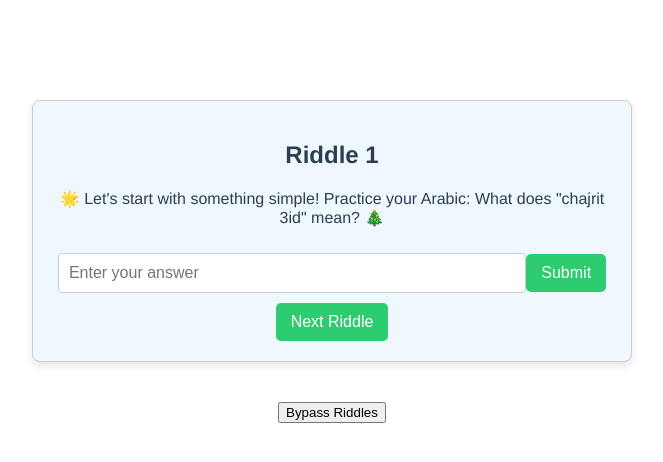
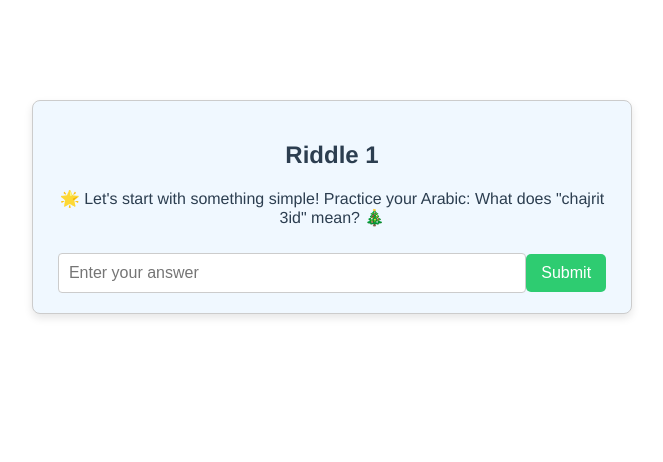
Before and after one commit to SergeNasr/touti-bday, a Vue app: page / in a window 1280 px wide. Both pictures are taken after a click on the button "Let the games begin". Shown: the top 462 px of the page, without its empty margins (308-971 px from the left). Built offline with nearby package versions, Linux system fonts and the light colour scheme.

Commit message:
better state management

```diff
--- /dev/null
+++ b/src/components/Riddle.vue
@@ -0,0 +1,39 @@
+<template>
+    <div class="riddle-section" :class="{ 'solved-riddle': isSolved }" >
+        <h2>Riddle {{ riddle.index }}</h2>
+        <p>{{ riddle.question }}</p>
+        <input type="text" v-model="userAnswer" placeholder="Enter your answer" @keyup.enter="checkAnswer" />
+        <button v-if="!isSolved" @click="checkAnswer" class="submit-button">Submit</button>
+        <p v-if="isSolved" class="location-message">{{ riddle.locationMessage }}</p>
+        <p v-else-if="hasAttempted && !isSolved" class="error-message">Incorrect! Try again.</p>
+        <button v-if="isSolved && currentStep == riddle.index" @click="$emit('next-riddle')" class="next-button">Next Riddle</button>
+    </div>
+</template>
+
+<script>
+export default {
+    name: 'RiddleComponent',
+    props: {
+        riddle: Object,
+        currentStep: Number
+    },
+    data() {
+        return {
+            isSolved: false,
+            hasAttempted: false,
+            userAnswer: ''
+        };
+    },
+    methods: {
+        checkAnswer() {
+            this.hasAttempted = true;
+            if (this.userAnswer.trim().toLowerCase() === this.riddle.answer.toLowerCase()) {
+                this.isSolved = true;
+            } else {
+                this.isSolved = false;
+            }
+            this.$emit('solved', this.isSolved);
+        }
+    }
+};
+</script>
--- a/src/components/ScavengerHunt.vue
+++ b/src/components/ScavengerHunt.vue
@@ -35,33 +35,25 @@
 
         <!-- Congratulatory Message -->
         <div v-else-if="huntCompleted" class="congrats-container">
-            <h1>Congrats Touti! Enjoy your tea!</h1>
+            <h1>Congrats Touti, you solved all the riddles!</h1>
             <canvas id="confetti-canvas"></canvas>
             <div v-if="showMessage" class="message-container">
-                <h2>Oh and one more thing - here's something I wrote for you:</h2>
-                <p>{{ personalMessage }}</p>
+                <h2>Oh and one more thing - here's something I wrote for you...</h2>
             </div>
         </div>
 
         <!-- Riddle Steps -->
         <div v-else class="riddles-container">
             <transition-group name="fade" tag="div">
-                <div v-for="(riddle, index) in riddles" :key="index" class="riddle-section"
-                    :class="{ 'solved-riddle': riddle.isSolved }" v-show="currentStep > index">
-                    <h2 v-if="index < riddles.length">Riddle {{ index + 1 }}</h2>
-                    <p v-if="index < riddles.length">{{ riddle.question }}</p>
-                    <input v-if="index < riddles.length" type="text" v-model="riddle.userAnswer"
-                        placeholder="Enter your answer" @keyup.enter="checkAnswer(index)" />
-                    <button v-if="!riddle.isSolved && index < riddles.length" @click="checkAnswer(index)"
-                        class="submit-button">Submit</button>
-                    <p v-if="riddle.isSolved && index < riddles.length" class="location-message">{{
-                        riddle.locationMessage }}</p>
-                    <p v-else-if="riddle.hasAttempted && !riddle.isSolved && index < riddles.length"
-                        class="error-message">Incorrect! Try again.</p>
-                    <button v-if="!riddle.isSolved && index < riddles.length" @click="nextRiddle"
-                        class="next-button">Next Riddle</button>
-                </div>
-                <div v-if="currentStep === riddles.length" class="riddle-section"
+                <RiddleComponent
+                    v-for="(riddle, index) in renderedRidles()"
+                    :key="index"
+                    :riddle="riddle"
+                    :currentStep="currentStep"
+                    @solved="updateSolvedState(index, $event)"
+                    @next-riddle="nextRiddle"
+                />
+                <div v-if="currentStep === riddles.length + 1" class="riddle-section"
                     :class="{ 'solved-riddle': finalRiddleSolved }">
                     <h2>Riddle 5</h2>
                     <SudokuGrid @solved="handleSudokuSolved" />
@@ -91,11 +83,12 @@
         </div>
 
         <!-- Add this button for testing purposes -->
-        <button @click="bypassRiddles" class="bypass-button">Bypass Riddles</button>
+        <!-- <button @click="bypassRiddles" class="bypass-button">Bypass Riddles</button> -->
     </div>
 </template>
 
 <script>
+import RiddleComponent from './Riddle.vue';
 import confetti from 'canvas-confetti';
 import SudokuGrid from './Sudoku.vue';
 
@@ -103,47 +96,41 @@ export default {
     name: "ScavengerHunt",
     components: {
         SudokuGrid,
+        RiddleComponent
     },
     data() {
         return {
             currentStep: 0,
             huntCompleted: false,
             showMessage: false,
-            personalMessage: "This is a placeholder for a cute message you want to write.",
             riddles: [
                 {
+                    index: 1,
                     question: "🌟 Let's start with something simple! Practice your Arabic: What does \"chajrit 3id\" mean? 🎄",
                     answer: "christmas tree",
-                    userAnswer: "",
-                    isSolved: false,
-                    hasAttempted: false,
                     locationMessage: "🎄 Let's kick things off at Covent Garden with a dazzling Christmas Tree!"
                 },
                 {
+                    index: 2,
                     question: "🏛️ Time to test your architecture vocabulary! What do we call a corridor formed by a line of arches? 🤔",
                     answer: "arcades",
                     userAnswer: "",
-                    isSolved: false,
-                    hasAttempted: false,
                     locationMessage: "✨ Time to wander through the cool arcades on Piccadilly and Burlington!"
                 },
                 {
+                    index: 3,
                     question: "🎉 You're doing great, Touti! Our next stop is a seasonal village you only see at year's end. Where are we going? 🎄",
                     answer: "christmas market",
-                    userAnswer: "",
-                    isSolved: false,
-                    hasAttempted: false,
                     locationMessage: "🎪 Hyde Park Winter Wonderland is calling! Let's dive into the festive fun!"
                 },
                 {
+                    index: 4,
                     question: "🎂 I love traditions! I usually celebrate birthdays 3 days later, but this year, I'm keeping another tradition. What are we doing next? 🧁",
                     answer: "cupcakes",
-                    userAnswer: "",
-                    isSolved: false,
-                    hasAttempted: false,
                     locationMessage: "🧁 Sweet tooth alert! Let's grab some cupcakes at Lola's in Selfridges!"
                 }
             ],
+            solvedRiddles: new Set(),
             sudokuSolved: false,
             finalRiddleAnswer: "",
             finalRiddleSolved: false,
@@ -153,21 +140,22 @@ export default {
         startHunt() {
             this.currentStep = 1;
         },
-        checkAnswer(index) {
-            const riddle = this.riddles[index];
-            riddle.hasAttempted = true;
-            if (riddle.userAnswer.trim().toLowerCase() === riddle.answer.toLowerCase()) {
-                riddle.isSolved = true;
-            } else {
-                riddle.isSolved = false;
-            }
-        },
         nextRiddle() {
             this.currentStep++;
         },
         completeHunt() {
             this.huntCompleted = true;
             this.launchConfetti();
+        },
+        updateSolvedState(index, isSolved) {
+            if (isSolved) {
+                this.solvedRiddles.add(index);
+            } else {
+                this.solvedRiddles.delete(index);
+            }
+        },
+        renderedRidles() {
+            return this.riddles.filter((riddle, index) => this.solvedRiddles.has(index) || this.currentStep > index);
         },
         launchConfetti() {
             const duration = 5 * 1000;
@@ -192,9 +180,8 @@ export default {
             }, 250);
         },
         bypassRiddles() {
-            this.riddles.forEach(riddle => {
-                riddle.isSolved = true;
-                riddle.hasAttempted = true;
+            this.riddles.forEach((riddle, index) => {
+                this.solvedRiddles.add(index);
             });
             this.currentStep = this.riddles.length;
         },
@@ -210,7 +197,7 @@ export default {
 };
 </script>
 
-<style scoped>
+<style>
 .app-container {
     max-width: 600px;
     margin: 0 auto;
```
